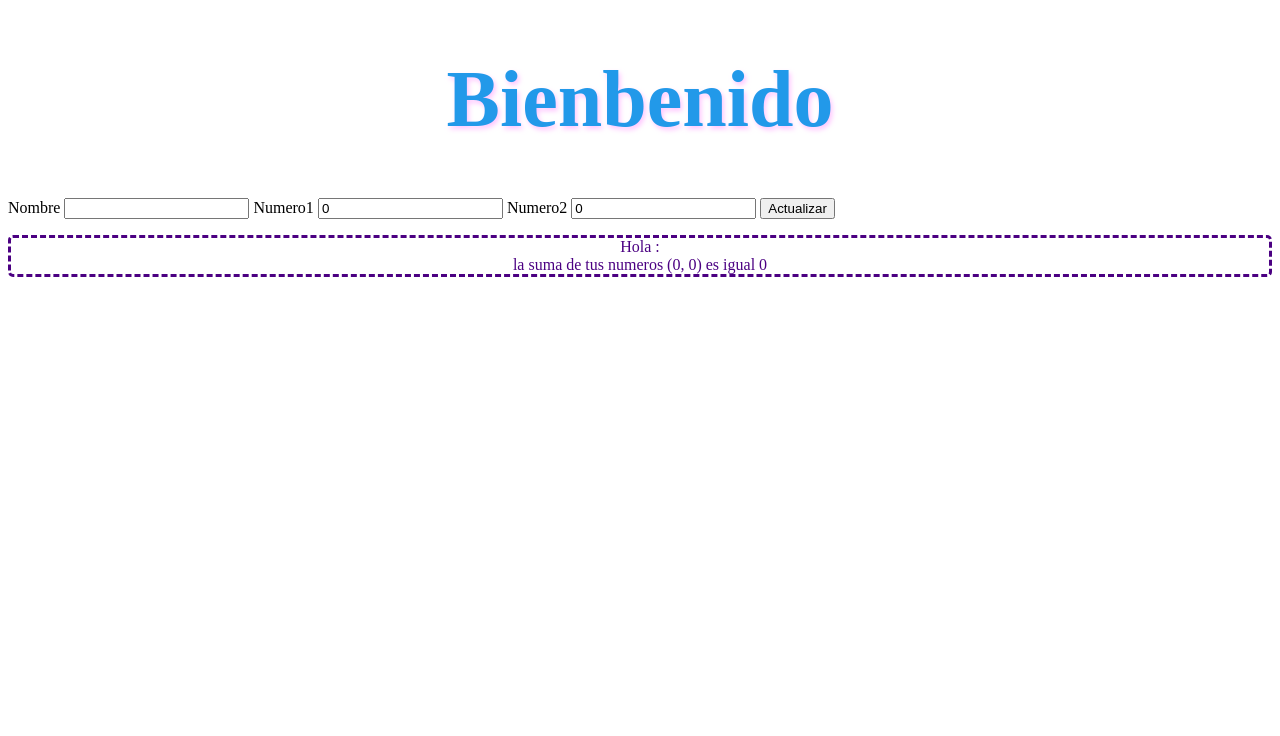
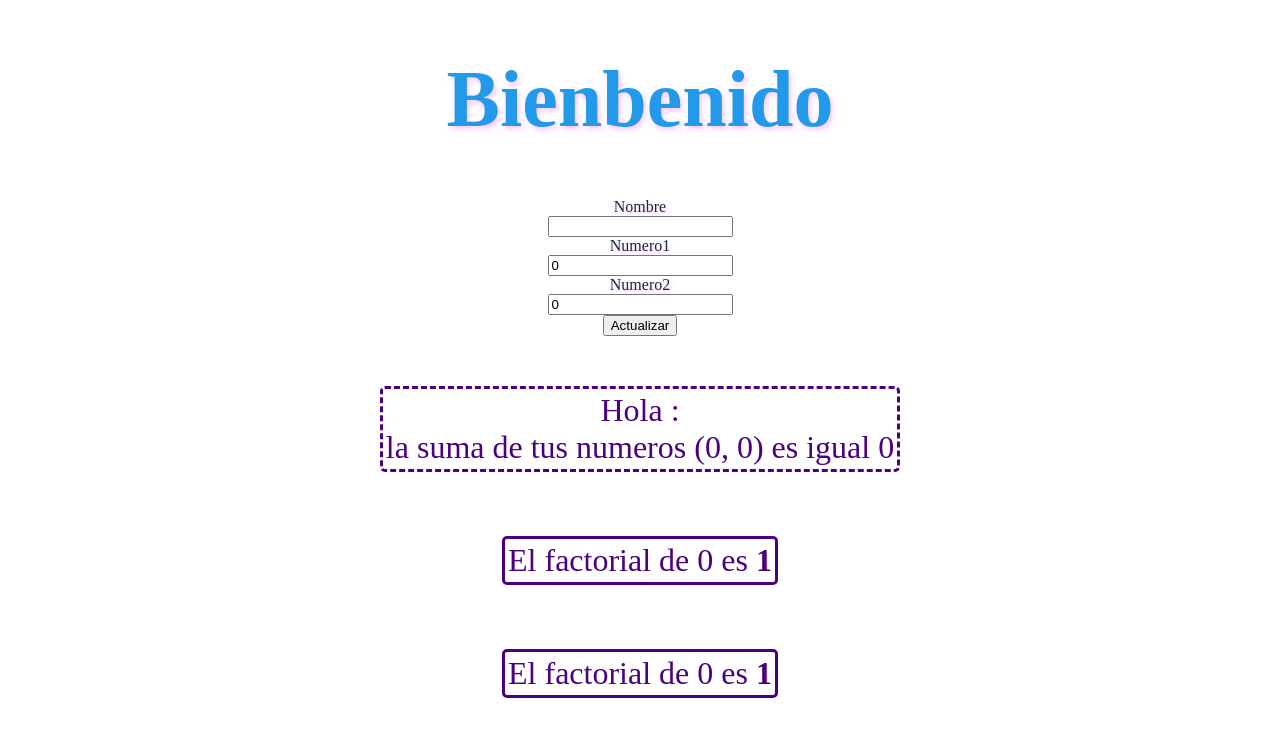
Before and after one commit to Jalivur/aprendiendo-javascript, a plain HTML site: page index.html in a window 1280 px wide. Both pictures are taken after a click on the button "Actualizar". Drawn offline with Linux system fonts and the light colour scheme.

Commit message:
Actualizacion archivos

```diff
--- a/app.js
+++ b/app.js
@@ -5,9 +5,11 @@ function update(){
     let numero1 = parseInt(numero1imput.value,10);
     let numero2input = document.getElementById("number2");
     let numero2 = parseInt(numero2input.value,10);
-    let resultP = document.getElementById("result1")
+    let resultP1 = document.getElementById("result1")
     let result1;
+    let resultP2 = document.getElementById("result2");
     let result2;
+    let resultP3 = document.getElementById("result3");
     let result3;
 
     function suma(numero1, numero2){
@@ -16,13 +18,15 @@ function update(){
     result1 = `<p id="parrafo1">Hola <b>${respuesta}</b>: <br>
     la suma de tus numeros (${numero1}, ${numero2}) es igual
     ${suma(numero1 , numero2 )} <br></p>`;
-    resultP.innerHTML = result1
+    resultP1.innerHTML = result1
     function factorial(n) {
         if (n === 0 || n === 1) return 1;
         else return n * factorial(n - 1);
     }
 
-    //document.write("result",`<p class="factorial">El factorial de ${numero1} es <b>${factorial(numero1)}</b> <br></p>`);
-    //document.write("result",`<p class="factorial">El FACTORIAL de ${numero2} es <b>${factorial(numero2)}</b></p>`);
+    result2= `<p class="factorial">El factorial de ${numero1} es <b>${factorial(numero1)}</b> <br></p>`;
+    resultP2.innerHTML = result2
+    result3= `<p class="factorial">El factorial de ${numero2} es <b>${factorial(numero2)}</b></p>`;
+    resultP3.innerHTML = result3
 
 }
--- a/index.html
+++ b/index.html
@@ -9,18 +9,26 @@
 <body>
     <h1 class="welcome">Bienbenido</h1>
     <div>
+        <div id="input">
             <label for="name">Nombre</label>
+            <br>
             <input type="text" id="name">
+            <br>
             <label for="number1">Numero1</label>
+            <br>
             <input type="number" id="number1" value="0">
+            <br>
             <label for="number2">Numero2</label>
+            <br>
             <input type="number" id="number2" value="0">
+            <br>
             <button onclick="update()">Actualizar</button>
-        <div>
-            <p id="result1"></p>
-            <p></p>
-            <p></p>
-
+        </div>
+        <br>
+        <div id="results">
+            <snap id="result1"></snap>
+            <snap id="result2"></snap>
+            <snap id="result3"></snap>
         </div>
     </div>
     <script src="app.js"></script>
--- a/style.css
+++ b/style.css
@@ -4,19 +4,38 @@
     text-align: center;
     font-size: 5em;
 }
+#input{
+    color:rgb(22, 41, 54);
+    text-shadow: 2px 3px 5px #fafa;
+    text-align: center;
+    width: auto;
+}
+#results{
+    display: flex;
+    flex-direction: column;
+    align-items: center;
+    justify-content: space-around;
+
+}
 #parrafo1{
-    align-content: flex-start;
-    text-align: center;
     color:indigo;
     border:dashed;
     border-radius: 5px;
+    text-align: center;
+    padding: 3px 3px;
+    font-size: 2em;
     width: auto;
+
 }
+
 .factorial{
-    align-content: flex-start;
-    text-align:center;
-    color:rgb(39, 108, 18);
+
+    color:indigo;
     border:solid;
     border-radius: 5px;
+    text-align: center;
+    padding: 3px 3px;
+    font-size: 2em;
     width: auto;
+
 }
```
Lines whose indentation alone changed are shown as unchanged.
